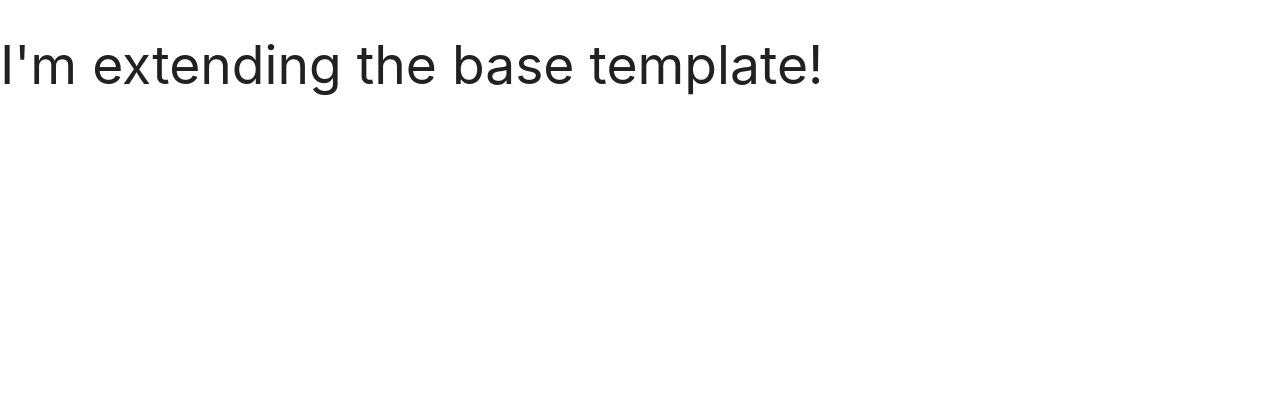
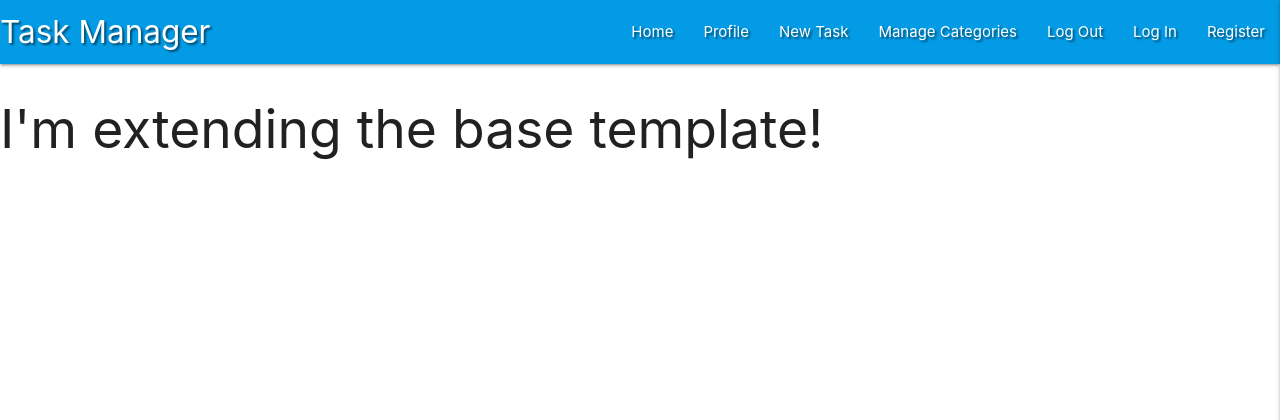
Before and after one commit to D3lyth/flask_task_manager_project, a Flask app: page / in a window 1280 px wide. Shown: the top 420 px of the page. Run offline with Flask 2, Linux system fonts and the light colour scheme; data that the repository does not hold is empty; some libraries are stand-ins or nearby versions.

Commit message:
Add Materialize Navbar and Sidenav

```diff
--- a/static/css/style.css
+++ b/static/css/style.css
@@ -0,0 +1,3 @@
+.text-shadow {
+    text-shadow: 2px 2px 2px rgba(0, 0, 0, 0.5);
+}
--- a/static/js/script.js
+++ b/static/js/script.js
@@ -0,0 +1,20 @@
+/*
+    jQuery for MaterializeCSS initialization
+*/
+
+$(document).ready(function () {
+    $(".sidenav").sidenav({ edge: "right" });
+});
+
+
+
+
+
+/*
+    vanilla JavaScript for MaterializeCSS initialization
+*/
+
+// document.addEventListener('DOMContentLoaded', function () {
+//     let sidenavs = document.querySelectorAll(".sidenav");
+//     let sidenavsInstance = M.Sidenav.init(sidenavs, {edge: "right"});
+// });
--- a/templates/base.html
+++ b/templates/base.html
@@ -25,6 +25,45 @@
   </head>
 
   <body>
+    <header>
+      <!-- top navbar -->
+      <nav class="nav-extended text-shadow light-blue darken-1">
+        <div class="nav-wrapper">
+          <a href="{{ url_for('get_tasks') }}" class="brand-logo"
+            >Task Manager</a
+          >
+          <a href="#" data-target="mobile-demo" class="sidenav-trigger right"
+            ><i class="fas fa-bars"></i
+          ></a>
+          <ul class="right hide-on-med-and-down">
+            <li><a href="{{ url_for('get_tasks') }}">Home</a></li>
+            <li><a href="#">Profile</a></li>
+            <li><a href="#">New Task</a></li>
+            <li><a href="#">Manage Categories</a></li>
+            <li><a href="#">Log Out</a></li>
+            <li><a href="#">Log In</a></li>
+            <li><a href="#">Register</a></li>
+          </ul>
+        </div>
+      </nav>
+
+      <!-- mobile sidenav -->
+      <ul class="sidenav" id="mobile-demo">
+        <li>
+          <h4 class="center-align light-blue-text text-darken 4">
+            Task Manager
+          </h4>
+        </li>
+        <li><a href="{{ url_for('get_tasks') }}">Home</a></li>
+        <li><a href="#">Profile</a></li>
+        <li><a href="#">New Task</a></li>
+        <li><a href="#">Manage Categories</a></li>
+        <li><a href="#">Log Out</a></li>
+        <li><a href="#">Log In</a></li>
+        <li><a href="#">Register</a></li>
+      </ul>
+    </header>
+
     {% block content %} {% endblock %}
 
     <script
```
